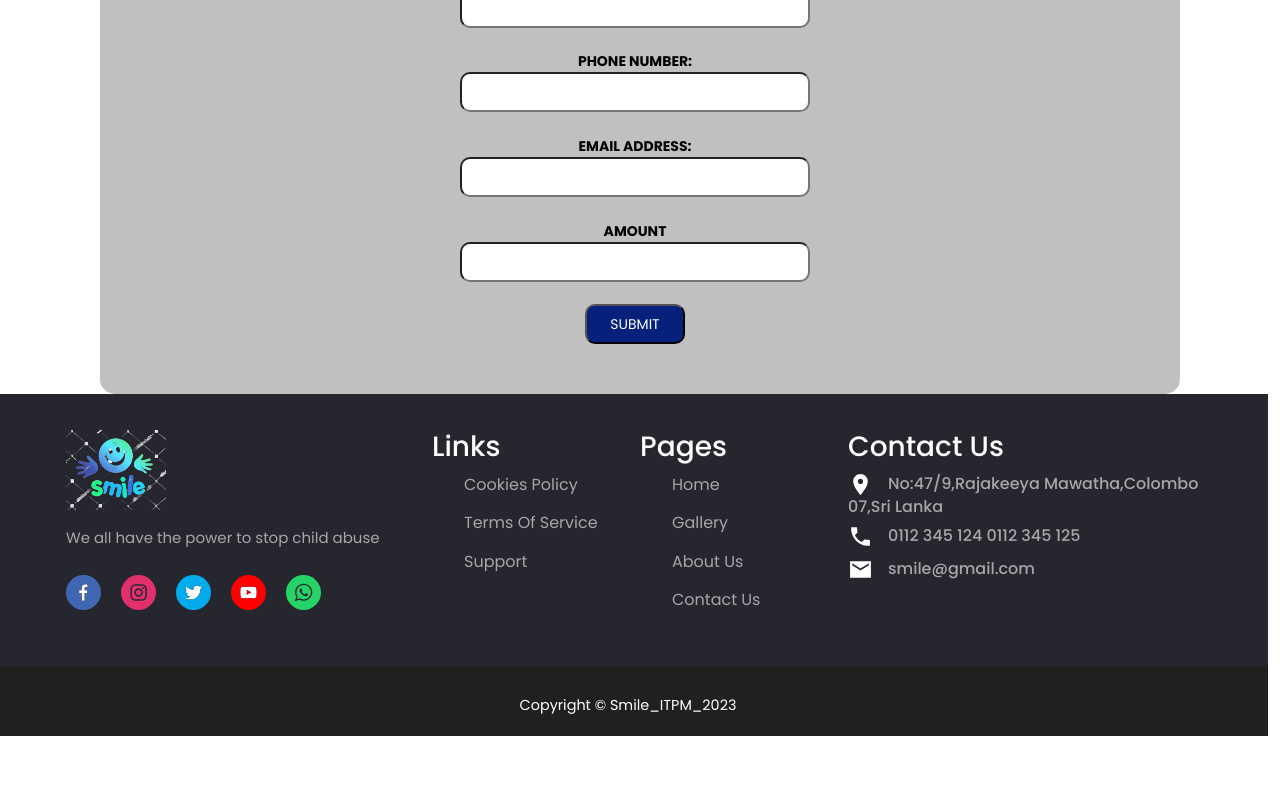
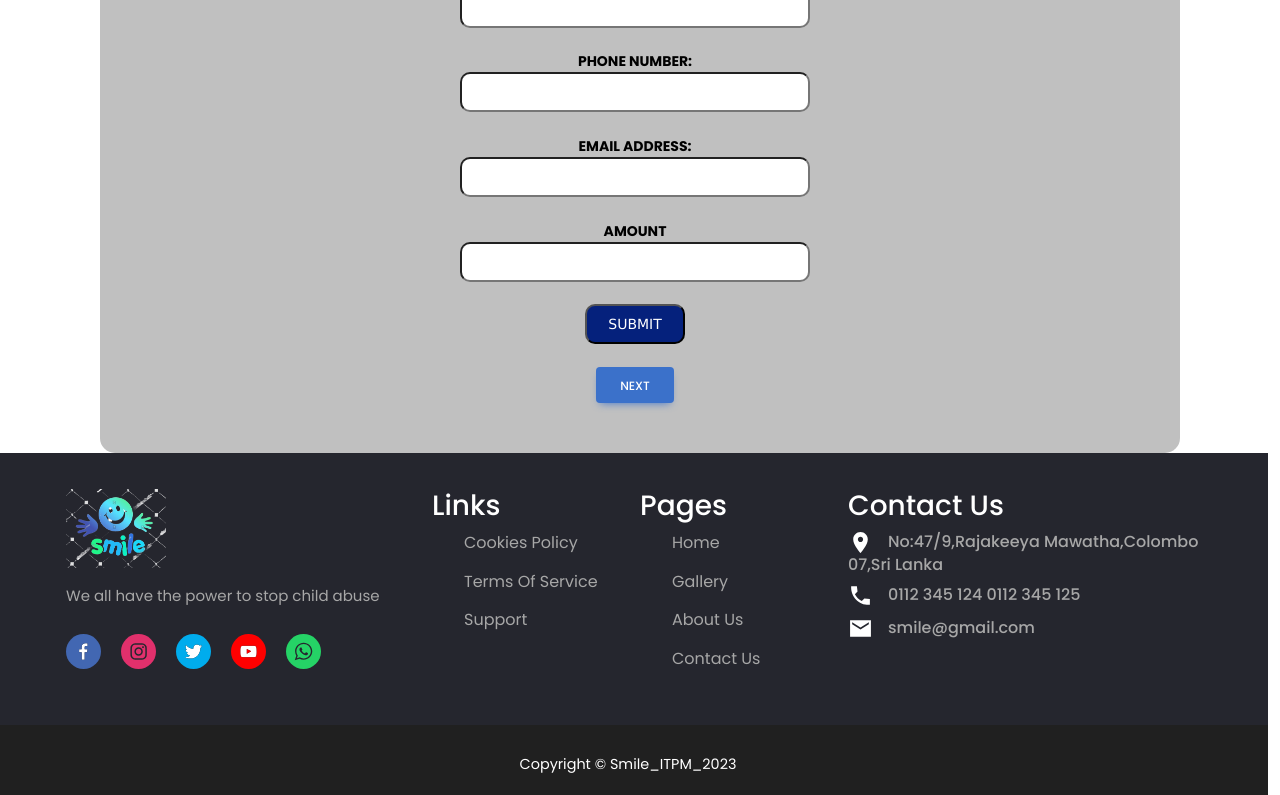
Before and after one commit to it21065576/ITPM_GRP_16, a React (Create React App) app in the folder frontend/: page /addForm in a window 1280 px wide. Shown: the part 603-1398 px from the top of the page. Before the commit the page ends 1339 px from the top, so only its background shows below. Built offline with nearby package versions, Linux system fonts and the light colour scheme.

Commit message:
edit addform.js

```diff
--- a/frontend/src/Components/Donation/AddForm.js
+++ b/frontend/src/Components/Donation/AddForm.js
@@ -1,6 +1,6 @@
 import React, { useState, useEffect } from "react";
 import axios from "axios";
-import { useParams} from "react-router-dom";
+import { Navigate, useParams} from "react-router-dom";
 import Footer from '../Footer';
 import Navbar from '../Navbar';
 import Button from 'react-bootstrap/Button';
@@ -51,6 +51,7 @@ export default function AddForm() {
 
       alert("Details successfully added",refreshPage());
       //console.log(newAppointment);
+      <a href="/amount"></a>
 
     }).catch((err)=>{
 
@@ -185,12 +186,18 @@ export default function AddForm() {
       }} required/>
       </div><br/>
 
-      <a href ="/amount"><input  type="submit" id="saveBtn"  value="SUBMIT"></input></a>
+
+      <input  type="submit" id="saveBtn"  value="SUBMIT"></input>
+      <br/>
+      <br/>
+
+      <a href="/amount">
+          <button type="button" className="btn btn-primary">
+           NEXT
+          </button>
+        </a>
       </form>
 </div>
-
-
-
 
 
 </div>
```
